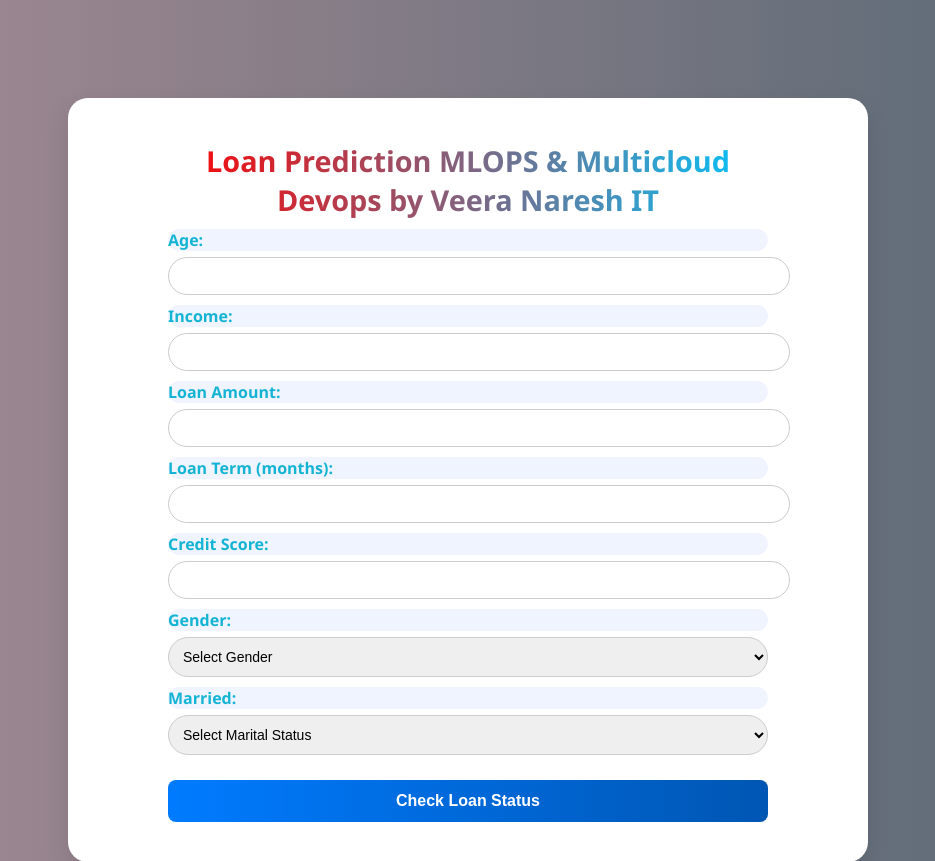
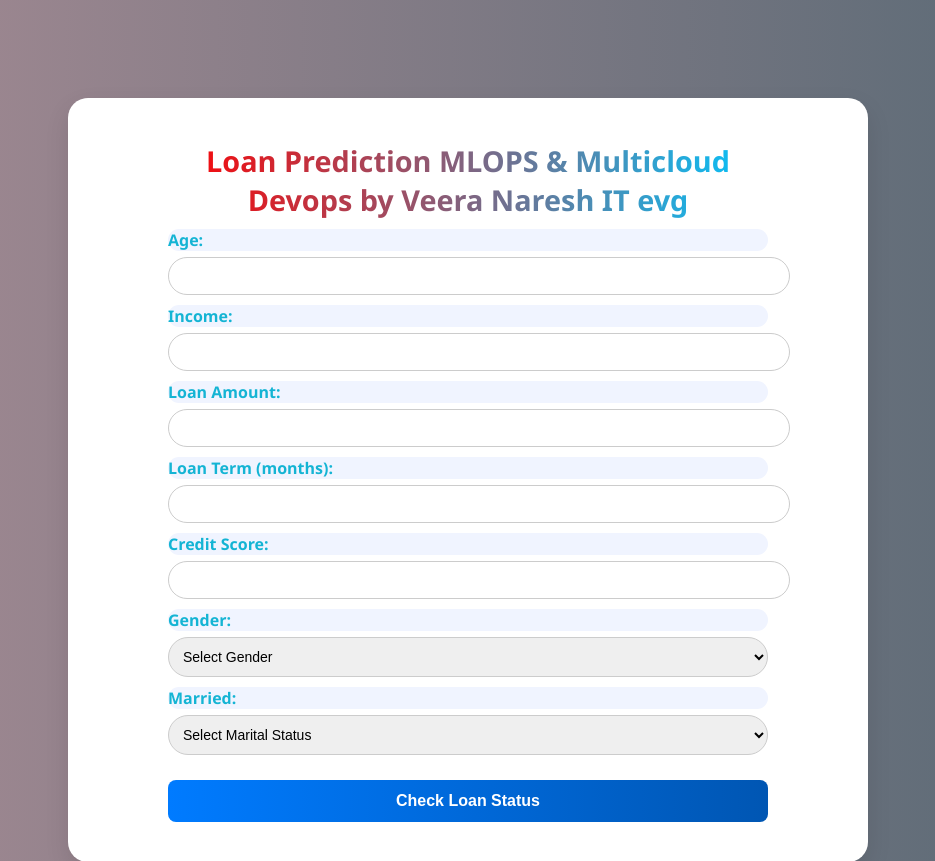
Before and after one commit to CloudTechDevOps/MLOPS-bank-app, a Flask app: page / in a window 1280 px wide. Shown: the top 861 px of the page, without its empty margins (172-1107 px from the left). Run offline with Flask 3, Linux system fonts and the light colour scheme.

Commit message:
Update form.html

```diff
--- a/templates/form.html
+++ b/templates/form.html
@@ -101,7 +101,7 @@
 </head>
 <body>
 <div class="container">
-    <h2>Loan Prediction MLOPS & Multicloud Devops by Veera Naresh IT</h2>
+    <h2>Loan Prediction MLOPS & Multicloud Devops by Veera Naresh IT evg</h2>
     <form id="loanForm">
         <label for="age">Age:</label>
         <input type="number" name="age" required>
```
